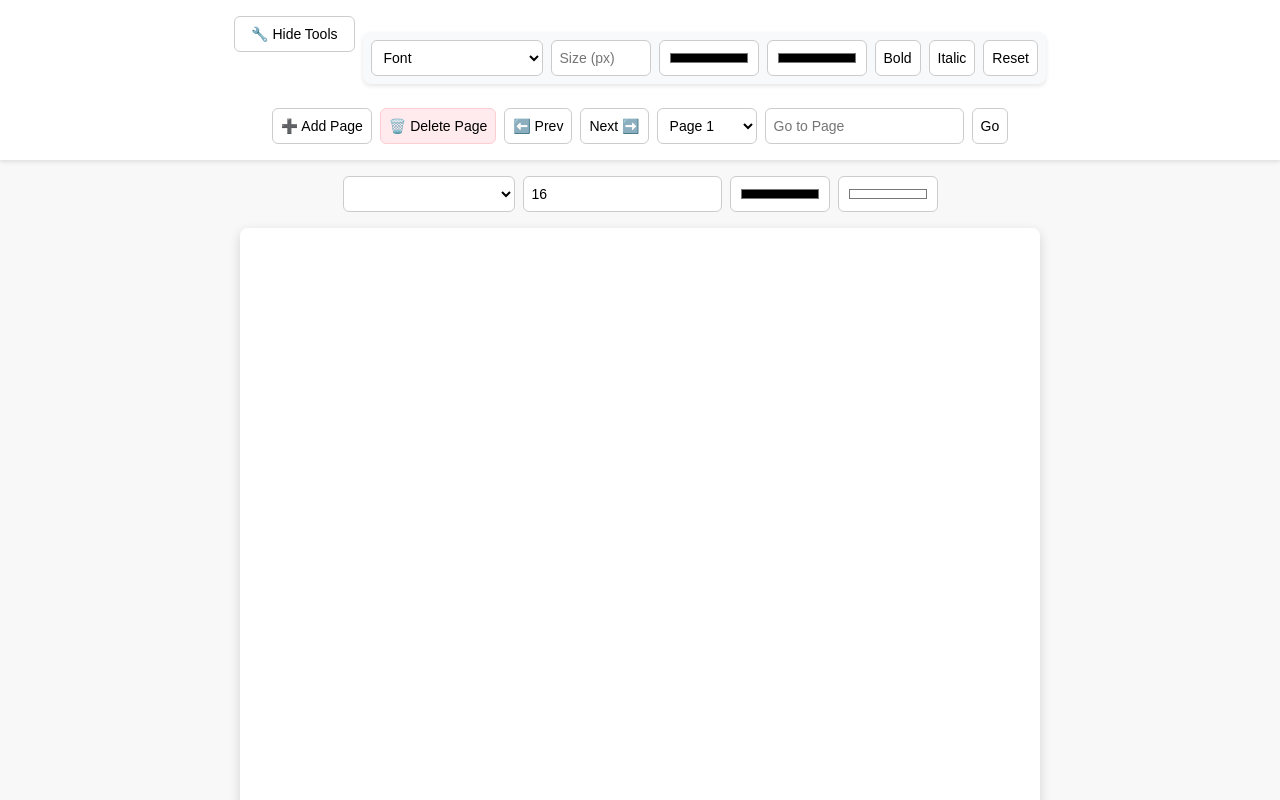
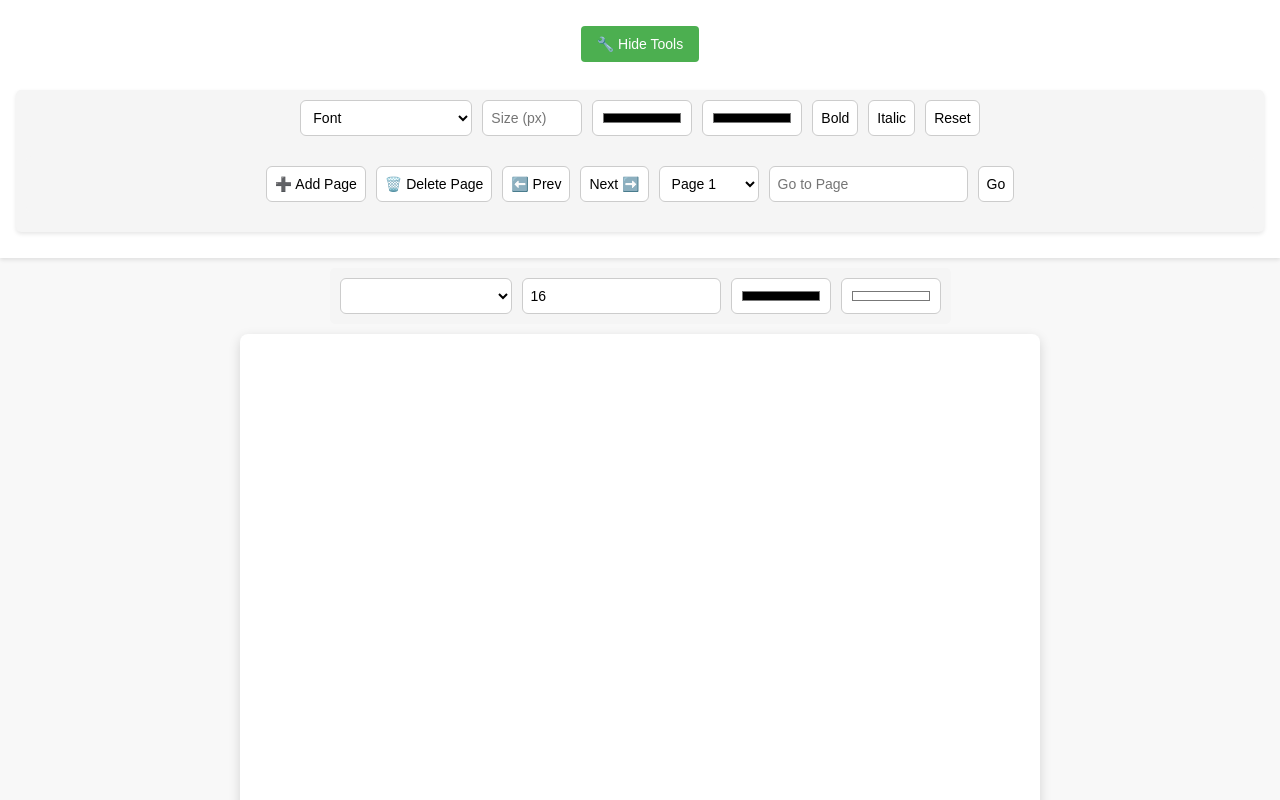
Before and after one commit to michaeliyer/pagesInNation, a plain HTML site: page index.html in a window 1280 px wide. Both pictures are taken after a click on the button "🔧 Show Tools". Shown: the top 800 px of the page. Drawn offline with Linux system fonts and the light colour scheme; a web font is replaced by a local one.

Commit message:
Fixed toolbar hiding on my own...happy i could but CURSOR could not-not really on my own, oc

```diff
--- a/style.css
+++ b/style.css
@@ -21,8 +21,8 @@ header {
   background-color: #ffffff;
   padding: 1rem;
   display: flex;
-  flex-wrap: wrap;
-  justify-content: center;
+  flex-direction: column;
+  align-items: center;
   gap: 0.5rem;
   box-shadow: 0 2px 4px rgba(0, 0, 0, 0.1);
 }
@@ -32,6 +32,15 @@ header {
   flex-wrap: wrap;
   justify-content: center;
   gap: 0.5rem;
+  padding: 10px;
+  background: #f5f5f5;
+  border-radius: 5px;
+  margin: 10px 0;
+  width: 100%;
+}
+
+#controls.hidden {
+  display: none !important;
 }
 
 /* Styling Controls */
@@ -165,24 +174,42 @@ input[type="color"] {
 
 /* Toolbar Toggle Button */
 .toolbar-toggle {
-  padding: 0.5rem 1rem;
-  border: 1px solid #ccc;
-  border-radius: 6px;
-  background-color: #ffffff;
-  font-size: 1rem;
+  padding: 8px 16px;
+  background: #4caf50;
+  color: white;
+  border: none;
+  border-radius: 4px;
   cursor: pointer;
-  transition: all 0.2s ease;
-  margin-bottom: 0.5rem;
+  font-size: 14px;
+  margin: 10px 0;
 }
 
 .toolbar-toggle:hover {
-  background-color: #f0f0f0;
-  transform: translateY(-1px);
+  background: #45a049;
 }
 
 /* Hidden class for toolbars */
 .hidden {
-  display: none;
+  display: none !important;
+}
+
+#fancyToolbar,
+#controls,
+#stylingControls {
+  display: flex;
+  gap: 10px;
+  padding: 10px;
+  background: #f5f5f5;
+  border-radius: 5px;
+  margin: 10px 0;
+  flex-wrap: wrap;
+  align-items: center;
+}
+
+#fancyToolbar.hidden,
+#controls.hidden,
+#stylingControls.hidden {
+  display: none !important;
 }
 
 /* Delete Page Button */
```
Also changed, not shown: index.html (+1 -1 lines).
